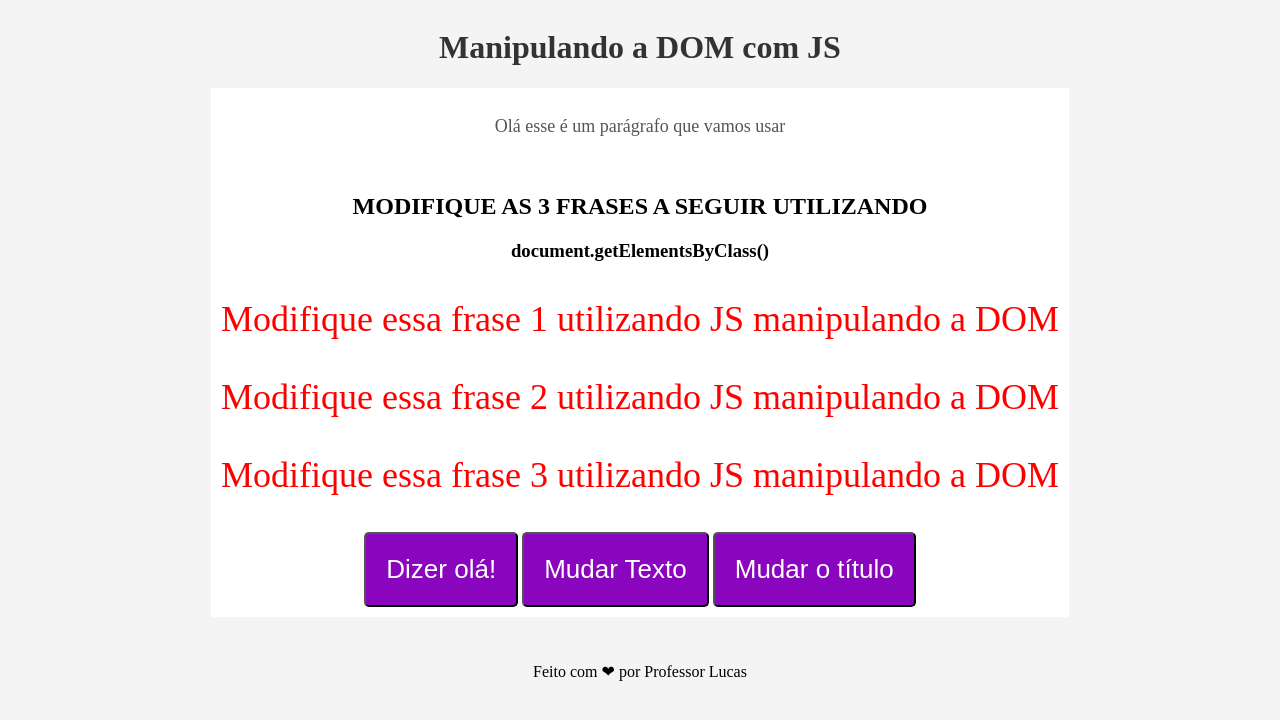
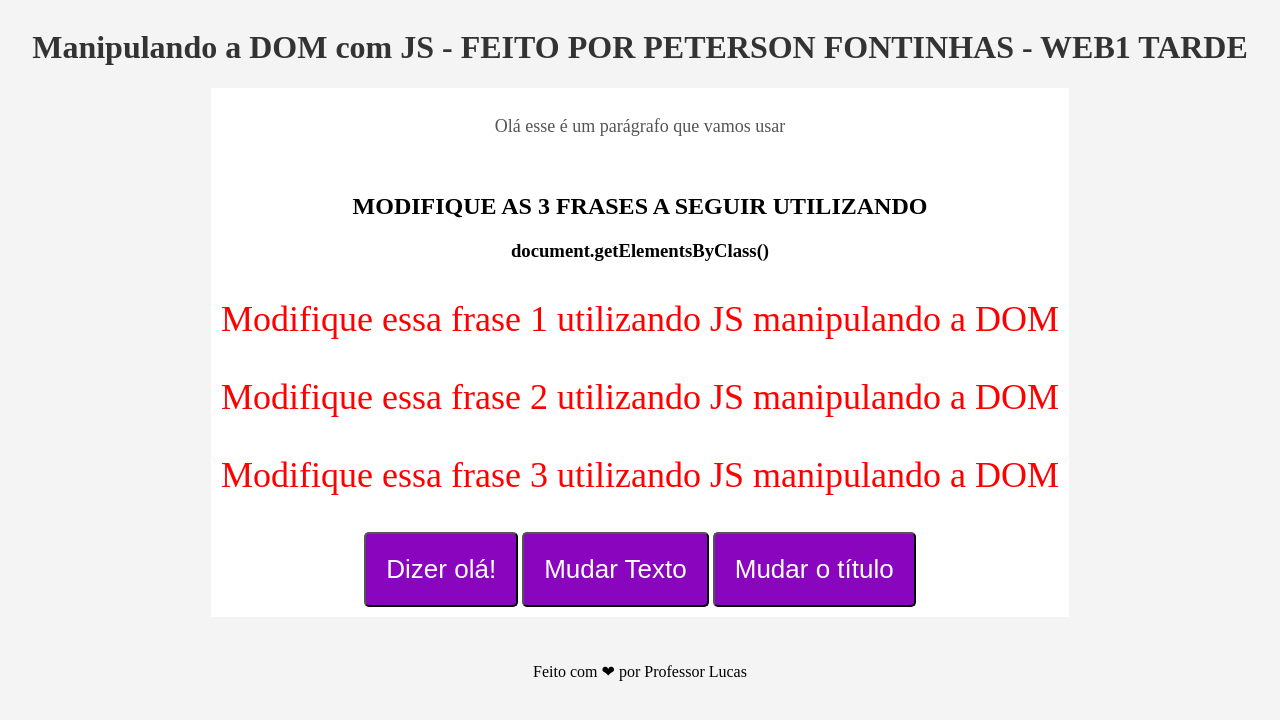
Before and after one commit to PAFONTINHAS/WEB1-DOM, a plain HTML site: page index.html in a window 1280 px wide. Drawn offline with Linux system fonts and the light colour scheme.

Commit message:
Update index.html

```diff
--- a/index.html
+++ b/index.html
@@ -7,7 +7,7 @@
     <link rel="stylesheet" href="styles.css" />
   </head>
   <body>
-    <h1 id="titulo">Manipulando a DOM com JS</h1>
+    <h1 id="titulo">Manipulando a DOM com JS - FEITO POR PETERSON FONTINHAS - WEB1 TARDE</h1>
 
     <div class="container">
       <p class="mensagem1">
```
